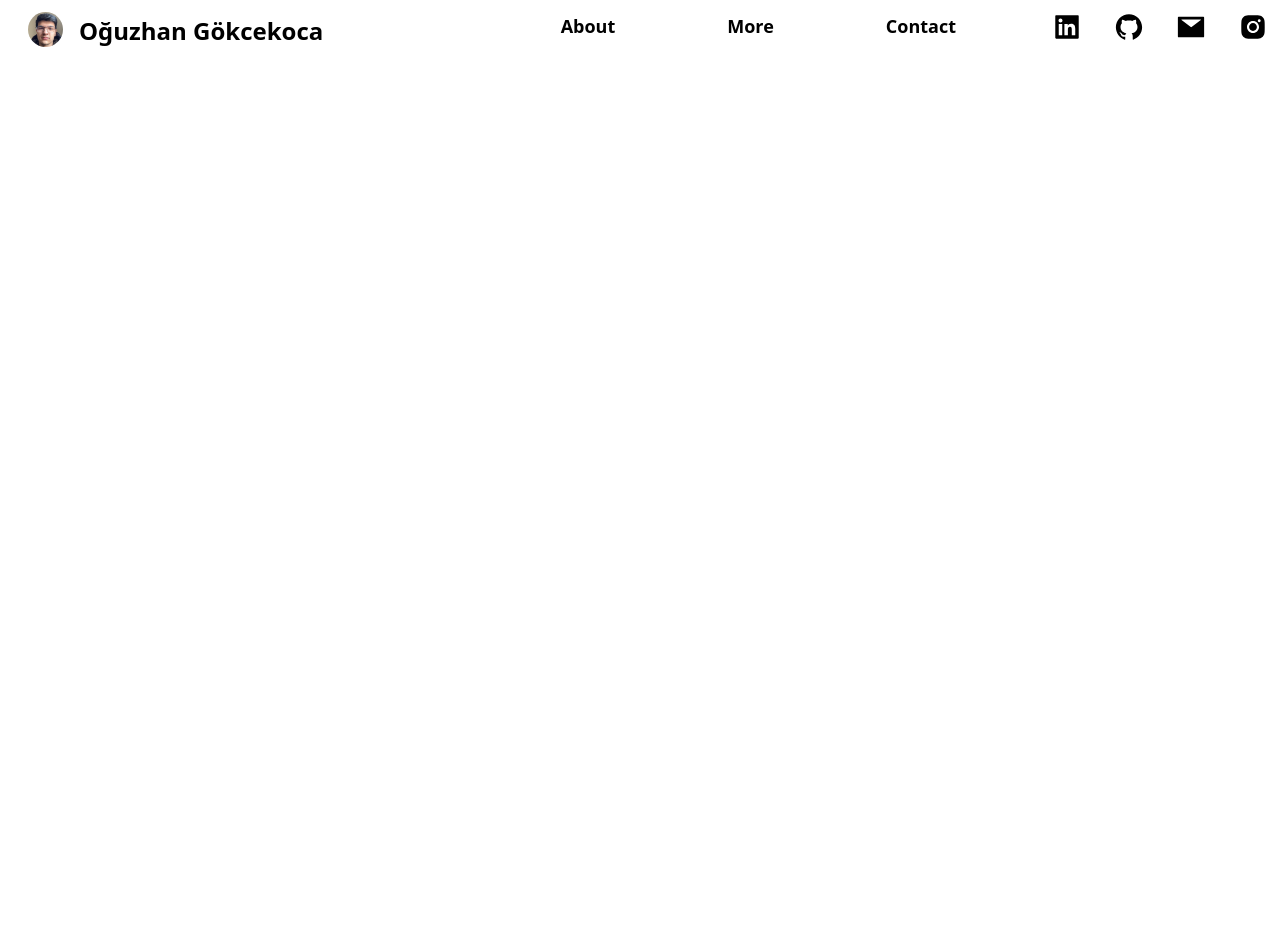
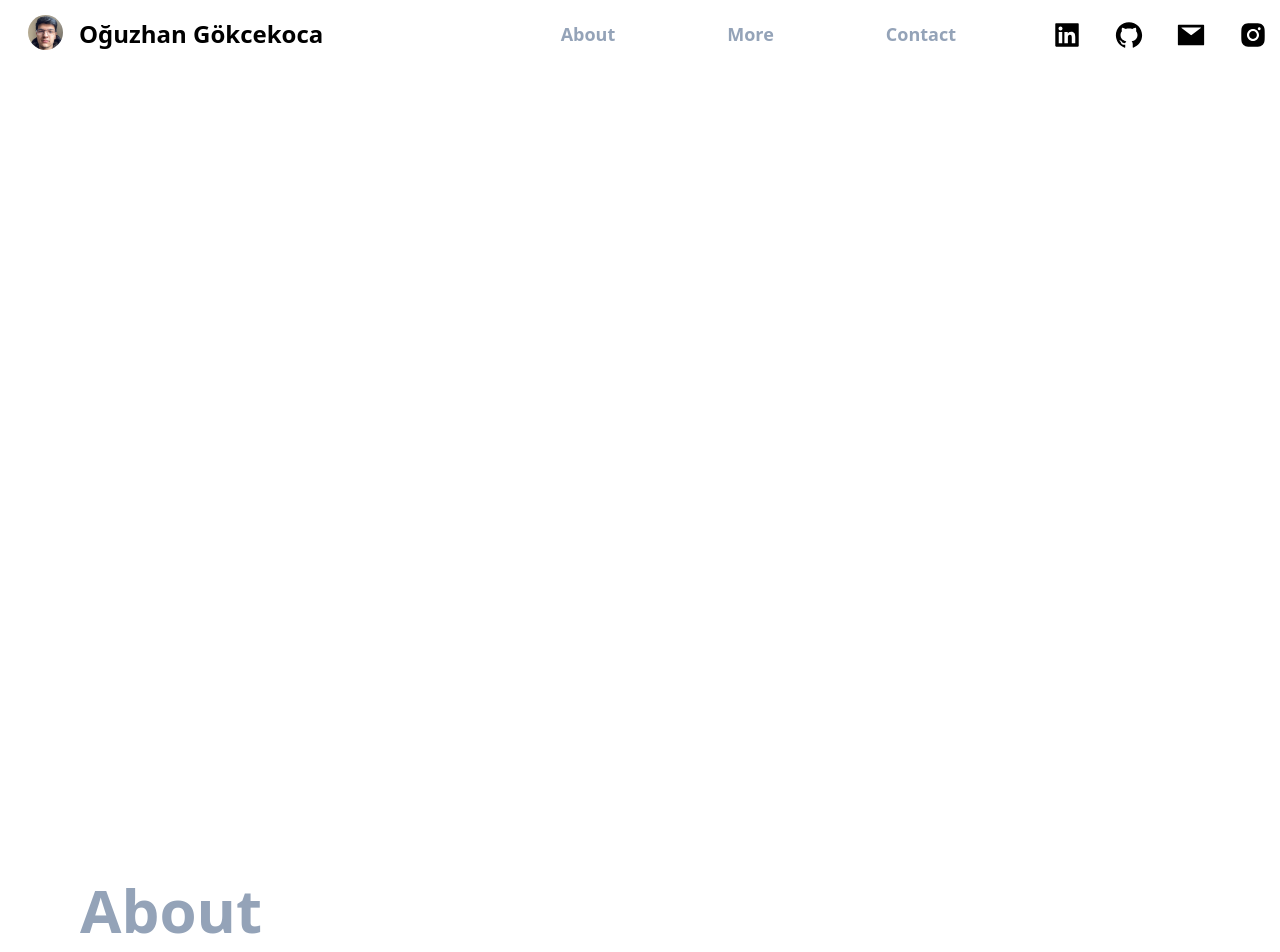
Before and after one commit to oguzhangkckc/Portfolio, a Next.js app: page / in a window 1280 px wide. Shown: the top 952 px of the page. Built offline with nearby package versions, Linux system fonts and the light colour scheme.

Commit message:
düzenleme

```diff
--- a/src/components/navbar/NavBar.jsx
+++ b/src/components/navbar/NavBar.jsx
@@ -1,33 +1,56 @@
 /* eslint-disable jsx-a11y/alt-text */
-import React from 'react'
+import React, { useState } from 'react'
 import { AiFillLinkedin, AiFillGithub, AiFillInstagram, AiFillMail } from 'react-icons/ai'
 import Image from 'next/image'
 import { Link } from 'react-scroll'
 import ogi from '../../../public/ogi.jpg'
 
 export default function NavBar() {
+  const [isScrolled, setIsScrolled] = useState(false)
+
+  const isActiveLink = "text-teal-500"
+  const isNotActiveLink = "text-slate-400"
+
+  const handleScroll = () => {
+    if (window.scrollY > 0) {
+      setIsScrolled(true)
+    } else {
+      setIsScrolled(false)
+    }
+  }
+
+  // Add event listener to handle scrolling
+  React.useEffect(() => {
+    window.addEventListener('scroll', handleScroll)
+
+    // Remove event listener on cleanup
+    return () => window.removeEventListener('scroll', handleScroll)
+  }, [])
+
   return (
-    <section>
-      <nav className='h-50 w-screen  dark:bg-slate-600 flex justify-between items-center'>
-        <div className='items-row w-screen p-3 flex'>
+    <section
+      className={`w-screen fixed top-0 z-50 ${
+        isScrolled ? "bg-white shadow-lg transition duration-300" : ""
+      }`}
+    >
+      <nav className='items-row w-screen p-3 flex'>
         <div className='flex gap-4 pl-4 flex-none items-end'>
           <Image src={ogi} width={35} height={35} className='rounded-full' />
           <Link to='me' spy={true} smooth={true} duration={500} className='text-2xl font-extrabold dark:text-slate-300'>Oğuzhan Gökcekoca</Link>
         </div>
         <div className='flex gap-4 flex-grow justify-end'>
-            <ul className='flex gap-28 pr-24 font-extrabold dark:text-slate-300'>
-              <li className='text-lg'><Link to='about' spy={true} smooth={true} duration={500}>About</Link></li>
-              <li className='text-lg'><Link to='more' spy={true} smooth={true} duration={500}>More</Link></li>
-              <li className='text-lg'><Link to='contact' spy={true} smooth={true} duration={500}>Contact</Link></li>
+          <ul className='flex gap-28 pr-24 mt-2 font-extrabold dark:text-slate-300'>
+            <li className={`text-lg ${isScrolled ? isActiveLink : isNotActiveLink}`}><Link to='about' spy={true} smooth={true} duration={500}>About</Link></li>
+            <li className={`text-lg ${isScrolled ? isActiveLink : isNotActiveLink}`}><Link to='more' spy={true} smooth={true} duration={500}>More</Link></li>
+            <li className={`text-lg ${isScrolled ? isActiveLink : isNotActiveLink}`}><Link to='contact' spy={true} smooth={true} duration={500}>Contact</Link></li>
           </ul>
         </div>
-          <div className='text-3xl flex gap-8 flex-none dark:text-slate-400'>
+        <div className='text-3xl flex gap-8 mt-2 flex-none dark:text-slate-400'>
           <a href='https://www.linkedin.com/in/oğuzhan-gökcekoca-442802250/'><AiFillLinkedin /></a>
           <a href='https://github.com/oguzhangkckc'><AiFillGithub /></a>
           <a href='mailto:ogokcekoca@gmail.com'><AiFillMail /></a>
           <a href='https://www.instagram.com/oguzhangokcekoca/'><AiFillInstagram /></a>
         </div>
-        </div>
       </nav>
     </section>
   )
--- a/src/components/sections/header/header.jsx
+++ b/src/components/sections/header/header.jsx
@@ -5,8 +5,8 @@ export default function Header () {
   return (
     <section id="me">
       <div className="h-screen">
-        <div className="mt-36 rounded-full text-center flex flex-col items-center">
-          <h2 className="text-4xl py-2 text-white">Hello, I'm</h2>
+        <div className="pt-36 rounded-full text-center flex flex-col items-center">
+          <h2 className="text-4xl py-2 pt-12 text-white">Hello, I'm</h2>
           <h1 className="text-7xl py-2 text-white font-medium">
             Oğuzhan Gökcekoca
           </h1>
--- a/src/components/sections/main/about/about.jsx
+++ b/src/components/sections/main/about/about.jsx
@@ -4,7 +4,7 @@ export default function About() {
     return (
         <section id='about'>
             <div className='h-screen '>
-                <h2 className='text-slate-400 text-6xl pl-20 font-extrabold'>About</h2>
+                <h2 className='text-slate-400 text-6xl pl-20 pt-20 font-extrabold'>About</h2>
             </div>
         </section>
     )
--- a/src/components/sections/main/more/more.jsx
+++ b/src/components/sections/main/more/more.jsx
@@ -4,7 +4,7 @@ export default function More() {
     return (
         <section id='more'>
             <div className='h-screen '>
-                <h2 className='text-slate-300 text-6xl font-extrabold flex justify-end pr-20'>More</h2>
+                <h2 className='text-slate-300 text-6xl font-extrabold flex justify-end pt-20 pr-20'>More</h2>
             </div>
         </section>)
 }
```
Lines whose indentation alone changed are shown as unchanged.
